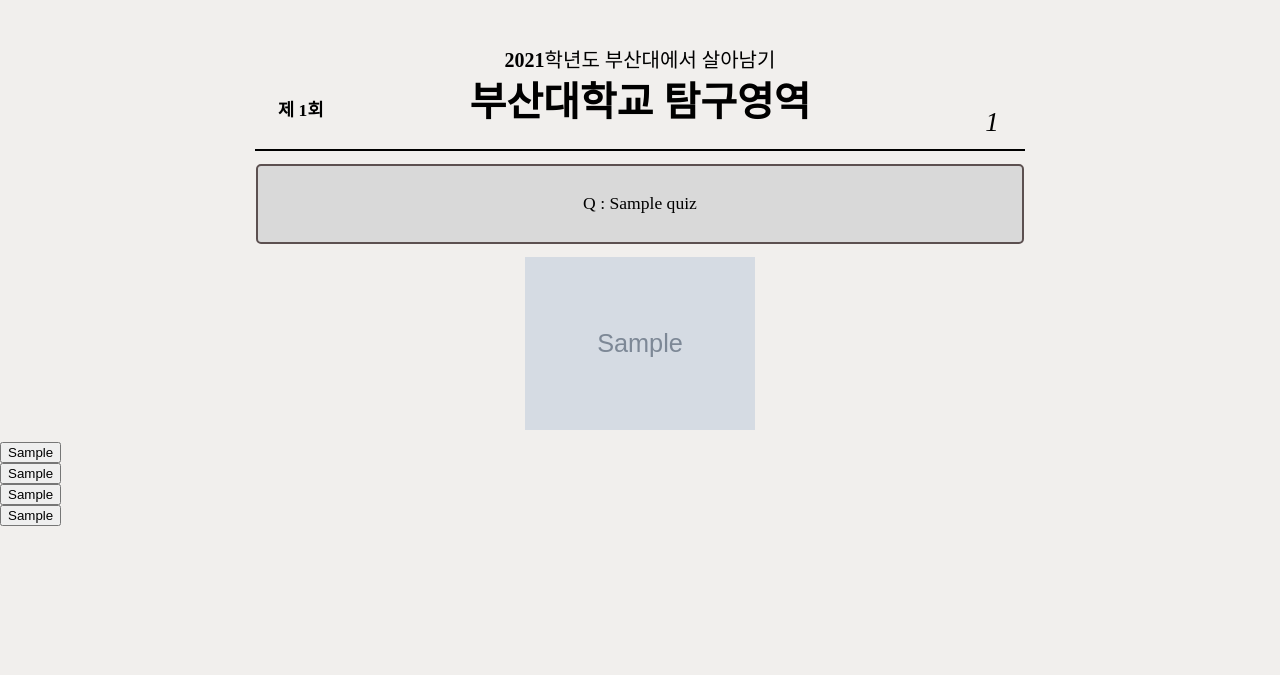
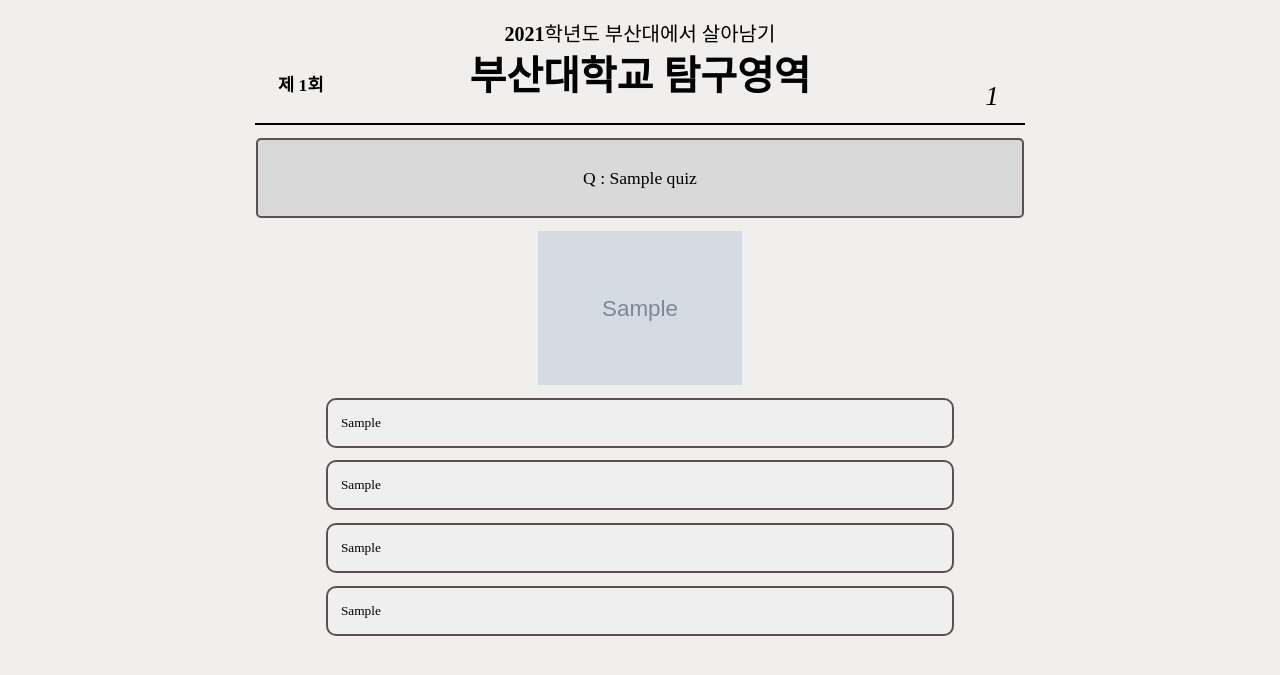
Before and after one commit to arimSeo/PNU-Quiz, a Django app: template Project/Qapp/templates/quiz.html in a window 1280 px wide. Shown: the top 675 px of the page. Run offline with Django 3.2, Linux system fonts and the light colour scheme; the template is opened without the code that fills it: most values are stand-ins (such as "Sample title", 1, 10 or a date in 2020); grey boxes marked "Sample" are stand-in pictures.

Commit message:
[mdf] css수정

```diff
--- a/Project/Qapp/models.py
+++ b/Project/Qapp/models.py
@@ -25,14 +25,8 @@ class PnuUser(models.Model):
     name = models.CharField(max_length=30)
     # quiz_url = models.URLField(max_length=200, null=True, blank=True, unique=True)
     answer = models.CharField(default="", max_length=10, null=True, blank=True)
-<<<<<<< HEAD
     #answer:숫자로 1234중 선택한거
-    result = models.IntegerField(default=0, null=True, blank=True)
-    #result: 맞은 개수
-=======
-#answer:숫자로 1234중 선택한거
     score = models.IntegerField(default=0, null=True, blank=True)
->>>>>>> f95dfc124bc5165c338be17b7a0454413704b682
 
     def __str__(self):
         return self.name
--- a/Project/Qapp/static/css/base.css
+++ b/Project/Qapp/static/css/base.css
@@ -59,6 +59,10 @@ body{
 
 }
 
+.nav-bar{
+	margin: 0;
+}
+
 @media ( max-width: 900px ) {
 	.test_num{
 		margin:15% 74% 2% 10% ;
--- a/Project/Qapp/static/css/quiz.css
+++ b/Project/Qapp/static/css/quiz.css
@@ -3,7 +3,7 @@
 /* absolute는 상위 요소<div>등을 기준으로 상하좌우 이동 */
     /* position: absolute; */
     /* left: 15%; */
-    margin: 3% 53% 1% 0% ;
+    margin: 1% 53% 1% 0% ;
     padding-top: 5%;
     text-align: center;
     font-size: 1.1rem;
@@ -121,79 +64,42 @@
     font-weight: bold;
 }
 
-/* next&submit btn */
-.paginator{
-    text-align: center;
-    margin-bottom: 3%;
-}
-#next_btn{
-    border-radius: 5px;
-    border: 1.5px solid gray;
-    padding: 0.5% 3% 0.5% 3%;
-    margin-top: 1%;
-    background-color: #F1EFED;
-    text-align: center;
-    font-size: 1rem;
-    font-weight: bold;
-    cursor:pointer;
-}
-#next_btn:hover{
-    background-color: #590209;
-    text-align: center;
-    cursor:pointer;
-    color: white;
-}
-
-#submit_btn{
-    border-radius: 5px;
-    border: 1.5px solid gray;
-    padding: 0.8% 3% 0.8% 3%;
-    margin-top: 3%;
-    background-color: #F1EFED;
-    text-align: center;
-    font-size: 1rem;
-    font-weight: bold;
-    cursor:pointer;
-}
-#submit_btn:hover{
-    background-color: #590209;
-    text-align: center;
-    cursor:pointer;
-    color: white;
+.quiz_form{
+    margin: 1% 1%;
 }
 
 /* img있는 페이지 */
 #question_img{
-    width: 18%;
-    height: 18%;
+    width: 16%;
+    height: 16%;
     display: block;
     margin : 0 auto;
     margin-top: -1%;
     margin-bottom: 1%;
 }
 
-.question_form{
-    text-align: center;
-}
-
-.question-img{
-    text-align: center;
-}
 
 .options{
     display : block;
     width: 50%;
+    height: 50px;
     border:2px solid rgb(92, 80, 80);
     border-radius: 10px;
     margin: 0 auto;
-    padding:1% 0 1% 1.5%;
+    padding:0.8% 0 0.8% 1%;
     text-align: left;
     cursor: pointer;
+    font-family: 'Noto Serif KR', serif;
 }
 
 .options:hover{
+    background:#C2C0BE;
     color:#424242;
-    font-weight: 800;
+    font-weight: bold;
+}
+
+.quiz_form:hover{
+    margin: 1% 1%;
 }
 
 .question_in_img{
--- a/Project/Qapp/templates/base.html
+++ b/Project/Qapp/templates/base.html
@@ -12,7 +12,7 @@
     {% endblock %}
 </head>
 {% block content %}
-
+<div class="nav-bar">
     <div class="test_num">
         제 1회
     </div>
@@ -22,6 +22,6 @@
     <div class="big_title">
         부산대학교 탐구영역
     </div>
-
+</div>
 {% endblock %}
 </html>
--- a/Project/Qapp/templates/quiz.html
+++ b/Project/Qapp/templates/quiz.html
@@ -11,13 +11,12 @@
 {% block content %}
 {{block.super}}
 <div class="all_page">
-    {{questions.number}}
+    {{quiz.pk}}
 </div>
 <hr class="line">
 <!-- Qustions -->
 <!-- i를 num으로? js도 고쳐야함-->
 <div class="main_content">
-    {% comment %} {% for i in questions %} {% endcomment %}
 
     {% if quiz.img %}
 
@@ -25,62 +24,62 @@
     <img src="{{quiz.img.url}}" id="question_img">
 
     <div class="radio-group">
-        <form action="" method="POST">
+        <form action="" method="POST" class="quiz_form">
             {% csrf_token %}
             <input type="hidden" name="quiz_id" value="{{ quiz.id }}">
             <input type="hidden" name="answer" value="1">
-            <input type="submit" id='option1' value="{{ quiz.option1 }}">
+            <input type="submit" class='options' value="{{ quiz.option1 }}">
             <!-- <input type="submit" name="name" id='option1' value="{{ quiz.option1 }}"> -->
             <!-- 뷰.모델 -->
         </form>
-        <form action="" method="POST">
+        <form action="" method="POST" class="quiz_form">
             {% csrf_token %}
             <input type="hidden" name="quiz_id" value="{{ quiz.id }}">
             <input type="hidden" name="answer" value="2">
-            <input type="submit" value="{{ quiz.option2 }}">
+            <input type="submit" class='options' value="{{ quiz.option2 }}">
         </form>
-        <form action="" method="POST">
+        <form action="" method="POST" class="quiz_form">
             {% csrf_token %}
             <input type="hidden" name="quiz_id" value="{{ quiz.id }}">
             <input type="hidden" name="answer" value="3">
-            <input type="submit" value="{{ quiz.option3 }}">
+            <input type="submit" class='options' value="{{ quiz.option3 }}">
         </form>
-        <form action="" method="POST">
+        <form action="" method="POST" class="quiz_form">
             {% csrf_token %}
             <input type="hidden" name="quiz_id" value="{{ quiz.id }}">
             <input type="hidden" name="answer" value="4">
-            <input type="submit" value="{{ quiz.option4 }}">
+            <input type="submit" class='options' value="{{ quiz.option4 }}">
         </form>
     </div>
 
     {% else %}
     <div class="question">Q : {{quiz.question}}</div>
     <div class="radio-group">
-        <form action="" method="POST">
+        <form action="" method="POST" class="quiz_form">
             {% csrf_token %}
             <input type="hidden" name="quiz_id" value="{{ quiz.id }}">
             <input type="hidden" name="answer" value="1">
-            <input type="submit" id='option1' value="{{ quiz.option1 }}">
+            <input type="submit" class='options' value="{{ quiz.option1 }}">
             <!-- <input type="submit" name="name" id='option1' value="{{ quiz.option1 }}"> -->
             <!-- 뷰.모델필드 -->
         </form>
-        <form action="" method="POST">
+        <form action="" method="POST" class="quiz_form">
             {% csrf_token %}
             <input type="hidden" name="quiz_id" value="{{ quiz.id }}">
             <input type="hidden" name="answer" value="2">
-            <input type="submit" value="{{ quiz.option2 }}">
+            <input type="submit" class='options' value="{{ quiz.option2 }}">
         </form>
-        <form action="" method="POST">
+        <form action="" method="POST" class="quiz_form">
             {% csrf_token %}
             <input type="hidden" name="quiz_id" value="{{ quiz.id }}">
             <input type="hidden" name="answer" value="3">
-            <input type="submit" value="{{ quiz.option3 }}">
+            <input type="submit" class='options' value="{{ quiz.option3 }}">
         </form>
-        <form action="" method="POST">
+        <form action="" method="POST" class="quiz_form">
             {% csrf_token %}
             <input type="hidden" name="quiz_id" value="{{ quiz.id }}">
             <input type="hidden" name="answer" value="4">
-            <input type="submit" value="{{ quiz.option4 }}">
+            <input type="submit" class='options' value="{{ quiz.option4 }}">
         </form>
     </div>
     {% endif %}
@@ -88,71 +87,3 @@
 </div>
 
 {% endblock %}
-
-
-
-
-
-<!-- 기존 -->
-{% comment %} <form class="question_form">
-    {% for i in questions %}
-    {{lst}}
-    {% if i.img %}
-    <div class="question_in_img">Q : {{i.question}}</div>
-
-    <img src="{{i.img.url}}" id="question_img">
-
-    <div class="radio-group">
-        <label class="labl-img" for="option1">
-            <input type="radio" name="name" id='option1' value="{{i.option1}}">
-            <div class="options">{{i.option1}}</div>
-        </label>
-        <br>
-        <label class="labl-img">
-            <input type="radio" name="name" id='option2' value="{{i.option2}}">
-            <div class="options">{{i.option2}}</div>
-        </label>
-        <br>
-        <label class="labl-img">
-            <input type="radio" name="name" id='option3' value="{{i.option3}}">
-            <div class="options">{{i.option3}}</div>
-        </label>
-        <br>
-        <label class="labl-img">
-            <input type="radio" name="name" id='option4' value="{{i.option4}}">
-            <div class="options">{{i.option4}}</div>
-        </label>
-    </div>
-</form>
-{% else %}
-<div class="question">Q : {{i.question}}</div>
-<form class="question_form">
-    <div class="radio-group">
-        <label class="labl">
-            <input type="radio" name="name" id='option1' value="{{i.option1}}">
-            <div class="options">{{i.option1}}</div>
-        </label>
-        <br>
-        <label class="labl">
-            <input type="radio" name="name" id='option2' value="{{i.option2}}">
-            <div class="options">{{i.option2}}</div>
-        </label>
-        <br>
-        <label class="labl">
-            <input type="radio" name="name" id='option3' value="{{i.option3}}">
-            <div class="options">{{i.option3}}</div>
-        </label>
-        <br>
-        <label class="labl">
-            <input type="radio" name="name" id='option4' value="{{i.option4}}">
-            <div class="options">{{i.option4}}</div>
-        </label>
-        <br>
-    </div>
-    <button id="submit_btn" type="submit">답안지 제출</button></a>
-</form>
-{% endif %}
-{% endfor %}
-</div>
-
-{% endblock %} {% endcomment %}
```
Also changed, not shown: other parts of Project/Qapp/static/css/quiz.css (+4 -97 lines), Project/Qapp/static/css/result.css (+0 -40 lines), Project/Qapp/views.py (+0 -12 lines).
